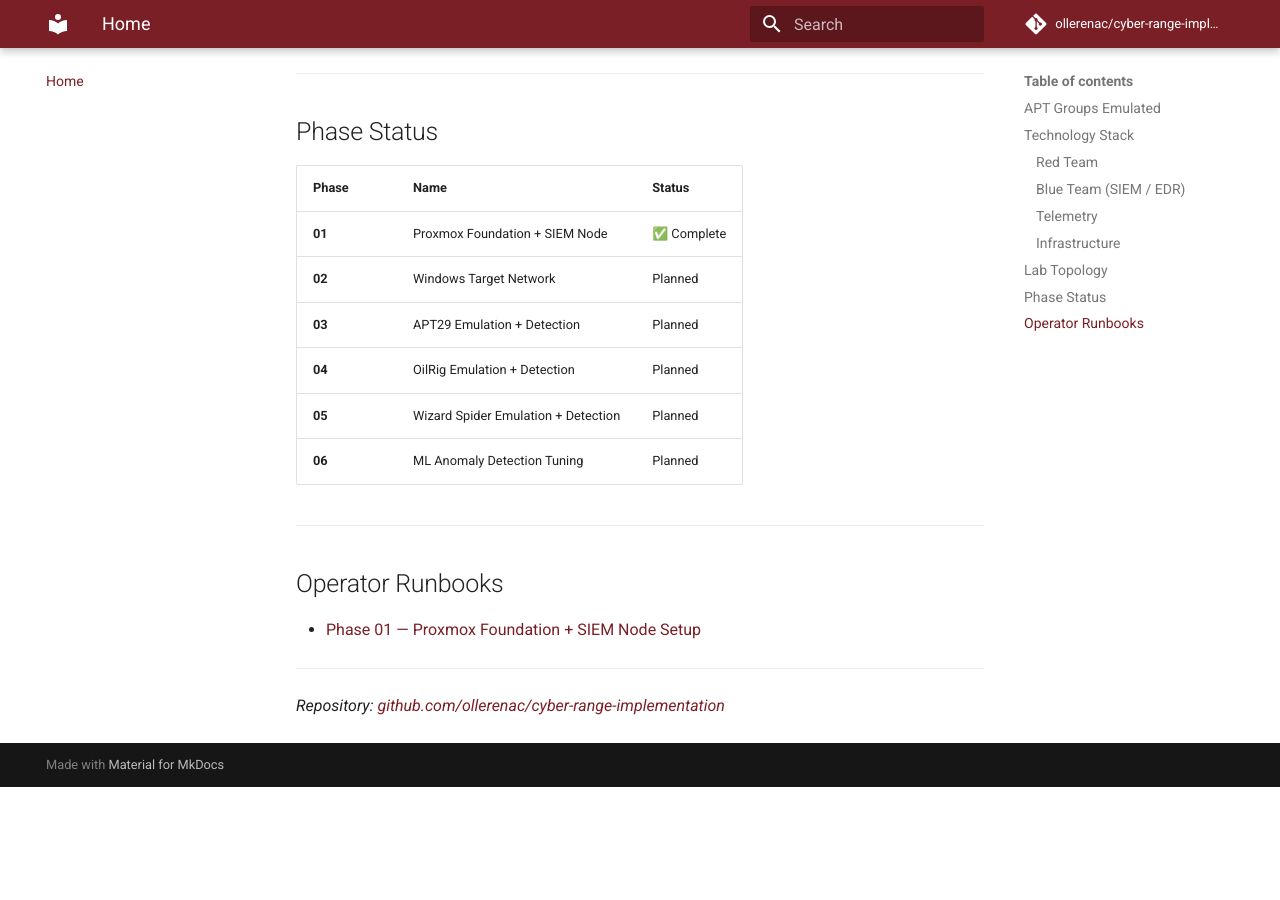
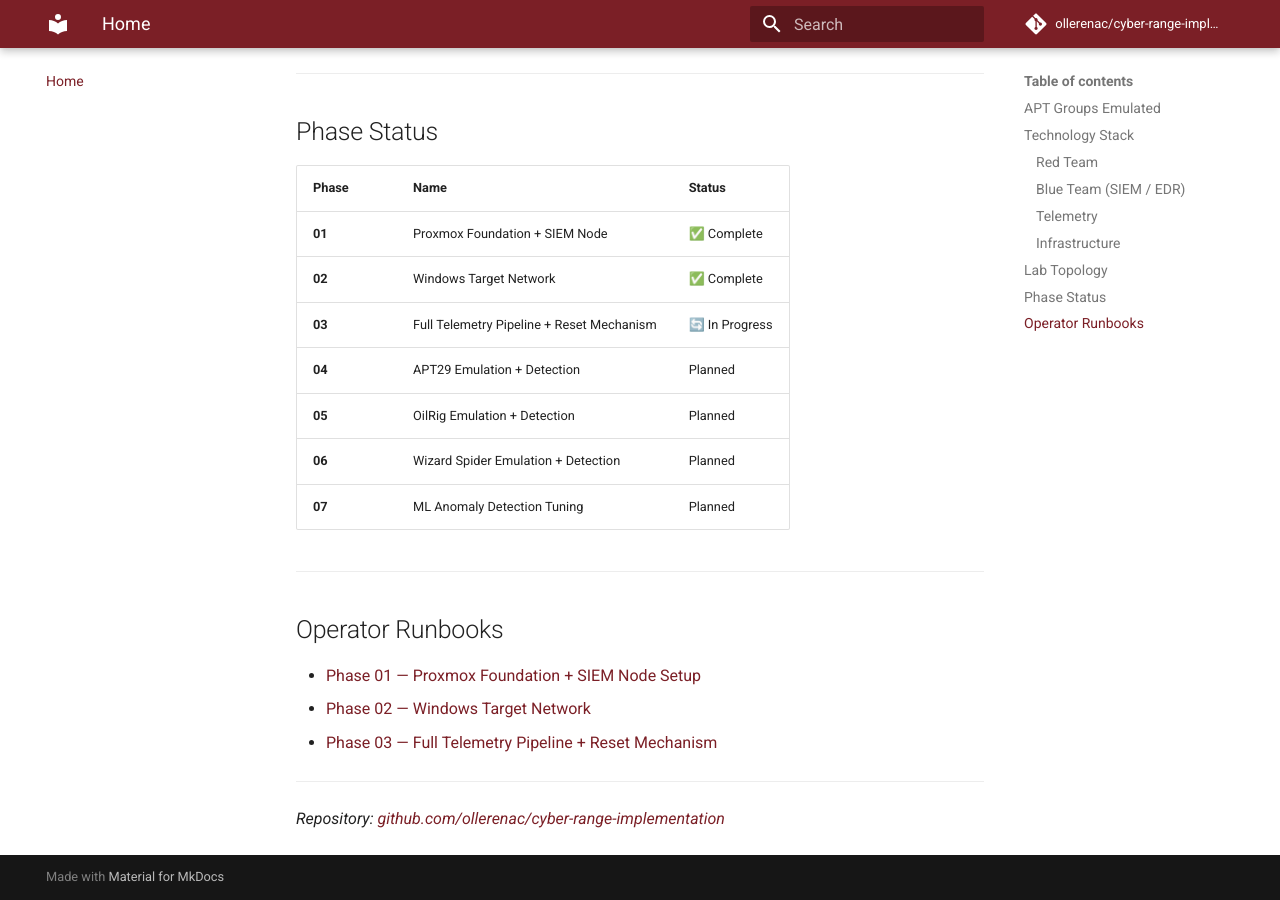
Before and after one commit to ollerenac/cyber-range-implementation, an MkDocs documentation site: the page built from docs/index.md, in a window 1280 px wide and 900 px high, scrolled down 1922 px. Built offline with MkDocs 1.6.1 and Material for MkDocs 9.7.7, drawn with Linux system fonts in a browser that asks for light colours; comment, search, counter and statistics services are not loaded; before the commit the page ends 2709 px from its top, so only the background shows below that.

Commit message:
docs: update index — Phase 02 complete, Phase 03 in progress, add runbook links

```diff
--- a/docs/index.md
+++ b/docs/index.md
@@ -69,17 +69,20 @@
 | Phase | Name | Status |
 |-------|------|--------|
 | **01** | Proxmox Foundation + SIEM Node | ✅ Complete |
-| **02** | Windows Target Network | Planned |
-| **03** | APT29 Emulation + Detection | Planned |
-| **04** | OilRig Emulation + Detection | Planned |
-| **05** | Wizard Spider Emulation + Detection | Planned |
-| **06** | ML Anomaly Detection Tuning | Planned |
+| **02** | Windows Target Network | ✅ Complete |
+| **03** | Full Telemetry Pipeline + Reset Mechanism | 🔄 In Progress |
+| **04** | APT29 Emulation + Detection | Planned |
+| **05** | OilRig Emulation + Detection | Planned |
+| **06** | Wizard Spider Emulation + Detection | Planned |
+| **07** | ML Anomaly Detection Tuning | Planned |
 
 ---
 
 ## Operator Runbooks
 
 - [Phase 01 — Proxmox Foundation + SIEM Node Setup](phase-01-runbook)
+- [Phase 02 — Windows Target Network](phase-02-runbook)
+- [Phase 03 — Full Telemetry Pipeline + Reset Mechanism](phase-03-runbook)
 
 <!-- ---
 
```
